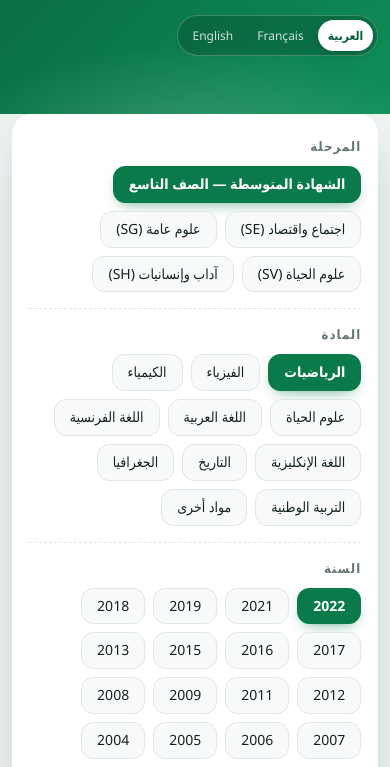
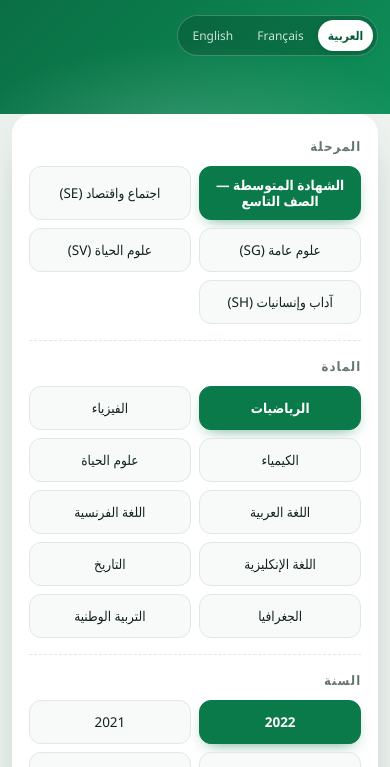
Before and after one commit to AboudAccoumeh/crdp-view, a plain HTML site: page index.html in a window 390 px wide. Shown: the part 77-844 px from the top of the page. Drawn offline with Linux system fonts and the light colour scheme.

Commit message:
Improve phone layout for choices and remove Other subjects

```diff
--- a/index.html
+++ b/index.html
@@ -77,11 +77,12 @@
   .field-head{display:flex;align-items:baseline;gap:10px;margin-bottom:11px}
   .field-head h2{font-size:13px;margin:0;text-transform:uppercase;letter-spacing:.08em;color:var(--muted);font-weight:800}
   .field-head .hint{font-size:12px;color:var(--muted);opacity:.8}
-  .choices{display:flex;flex-wrap:wrap;gap:8px}
+  .choices{display:grid;grid-template-columns:repeat(auto-fill,minmax(140px,1fr));gap:8px}
   .choice{
     appearance:none;font:inherit;cursor:pointer;border:1px solid var(--line);
-    background:#f7faf8;color:var(--ink);padding:9px 15px;border-radius:12px;
+    background:#f7faf8;color:var(--ink);padding:9px 12px;border-radius:12px;
     font-size:14px;line-height:1.2;transition:.16s;text-align:center;
+    min-height:44px;display:flex;align-items:center;justify-content:center;
   }
   .choice:hover{border-color:#a9cfbc;background:#f0f8f4}
   .choice[aria-pressed="true"]{
@@ -148,6 +149,11 @@
     .result-head,.docs,.source{padding-inline:16px}
     .brand p{display:none}
     .lang-switch button{padding:7px 10px;font-size:12px}
+    /* Two equal buttons per row fill the full container width on phones. */
+    .choices{grid-template-columns:repeat(2,minmax(0,1fr));gap:8px}
+    .choice{width:100%;font-size:13.5px;padding:10px 6px}
+    .doc-actions{width:100%}
+    .doc-actions .mini{flex:1 1 0;text-align:center}
   }
 </style>
 </head>
@@ -222,7 +228,7 @@
   var LEVELS = ["brevet","se","sg","sv","sh"];
   var SUBJECTS = ["math","physics","chemistry","biology","arabic","french","english",
                   "history","geography","civics","philosophy","arabic_philosophy",
-                  "economics","sociology","other"];
+                  "economics","sociology"];
 
   var I18N = {
     ar:{
@@ -248,7 +254,7 @@
         english:"اللغة الإنكليزية", history:"التاريخ", geography:"الجغرافيا",
         civics:"التربية الوطنية", philosophy:"الفلسفة",
         arabic_philosophy:"الفلسفة العربية", economics:"الاقتصاد",
-        sociology:"الاجتماع", other:"مواد أخرى"
+        sociology:"الاجتماع"
       }
     },
     fr:{
@@ -274,7 +280,7 @@
         english:"Anglais", history:"Histoire", geography:"Géographie",
         civics:"Éducation civique", philosophy:"Philosophie",
         arabic_philosophy:"Philosophie arabe", economics:"Économie",
-        sociology:"Sociologie", other:"Autres matières"
+        sociology:"Sociologie"
       }
     },
     en:{
@@ -300,7 +306,7 @@
         english:"English", history:"History", geography:"Geography",
         civics:"Civics", philosophy:"Philosophy",
         arabic_philosophy:"Arabic Philosophy", economics:"Economics",
-        sociology:"Sociology", other:"Other subjects"
+        sociology:"Sociology"
       }
     }
   };
```
